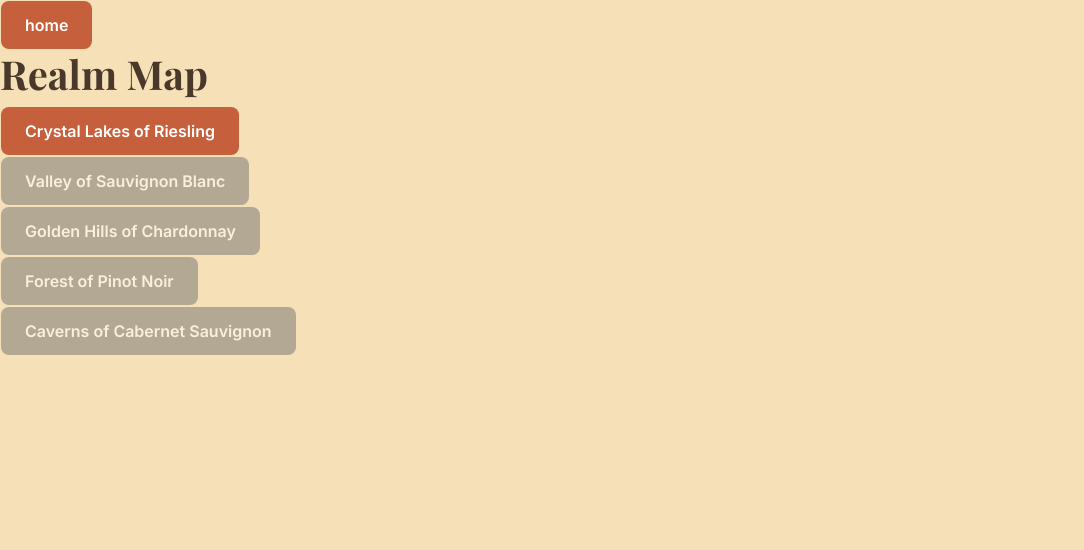
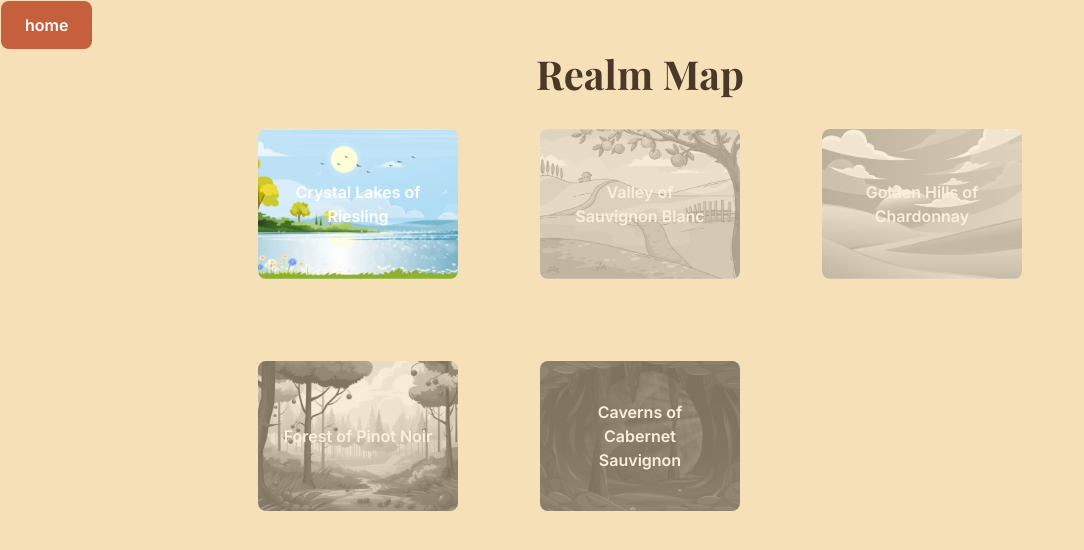
Before and after one commit to celinl1220/ui-wine, a Flask app: page /map in a window 1280 px wide. Shown: the top 550 px of the page, without its empty margins (0-1084 px from the left). Run offline with Flask 3, Linux system fonts and the light colour scheme.

Commit message:
Updated map graphic design

```diff
--- a/static/main.css
+++ b/static/main.css
@@ -53,6 +53,8 @@ h1, h2 {
   font-family: 'Playfair Display', serif;
   font-weight: 700;
   color: var(--color-dark-grey);
+  text-align: center;
+  margin-bottom: 30px;
 }
 
 /* Sub-titles and prompts */
--- a/static/map.css
+++ b/static/map.css
@@ -1,12 +1,42 @@
 #map-buttons {
+    display: grid;
+    grid-template-columns: repeat(3, auto); /* 3 columns */
+    grid-auto-rows: auto;
+    gap: 5rem;
+    justify-content: center;
+    align-items: center;
     visibility: hidden;
+}
+
+#map-buttons form {
+    display: flex;
+    justify-content: center;
+}
+
+.btn-hero.varietal-button {
+    height: 150px;
+    width: 200px;
+    text-align: center;
+    background-size: cover;
+    background-position: center;
+    background-repeat: no-repeat;
+    display: flex;
+    align-items: center;
+    justify-content: center;
+    transition: transform 0.5s ease, box-shadow 0.2s ease;
+    /* z-index: 10; */
+}
+
+.btn-hero.varietal-button:hover {
+    transform: scale(1.05); /* Slight magnification */
+    box-shadow: 0 0 20px rgba(255, 165, 0, 0.7); /* Soft white glow */
 }
 
 .varietal-button:disabled {
     opacity: 0.5;
     cursor: not-allowed;
     filter: grayscale(100%);
-    pointer-events: none;
+    cursor: not-allowed;
 }
 
 .take-quiz-form {
--- a/templates/map.html
+++ b/templates/map.html
@@ -33,7 +33,7 @@
         <div class="map-contents" id="map-buttons">
             {% for v in varietals %}
             <form method="post" action="{{ url_for('varietal_intro', varietal_name=v) }}">
-                <button type="submit" class="btn-hero varietal-button" id="btn-{{ v }}" data-varietal="{{ v }}">
+                <button type="submit" class="btn-hero varietal-button" id="btn-{{ v }}" data-varietal="{{ v }}" style="background-image: url('/static/images/map/{{ v }}.png');">
                     {{ varietal_data[v]["location"] }}
                 </button>
             </form>
```
Also changed, not shown: static/map.js (+0 -17 lines), static/images/map/cabernet_sauvignon.png (added), static/images/map/chardonnay.png (added), static/images/map/pinot_noir.png (added), static/images/map/riesling.png (added), static/images/map/sauvignon_blanc.png (added), 3 other files.
